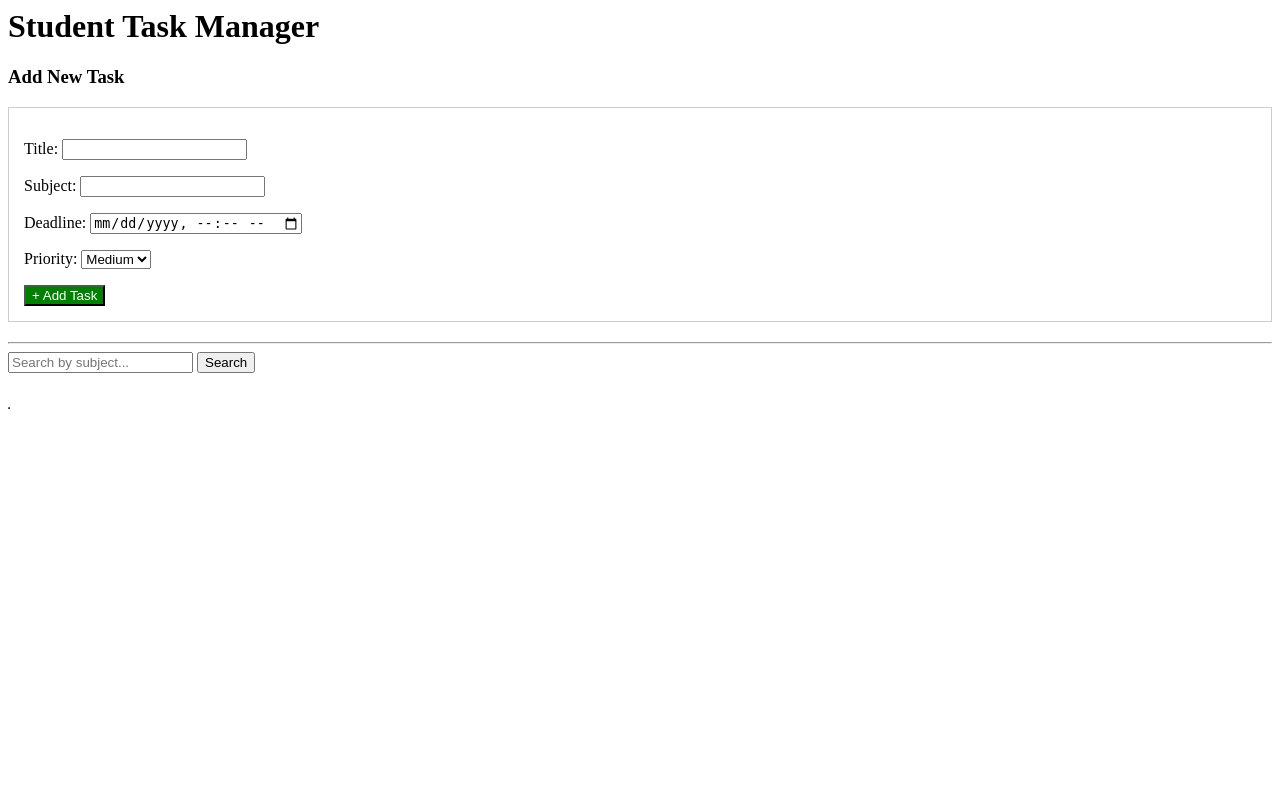
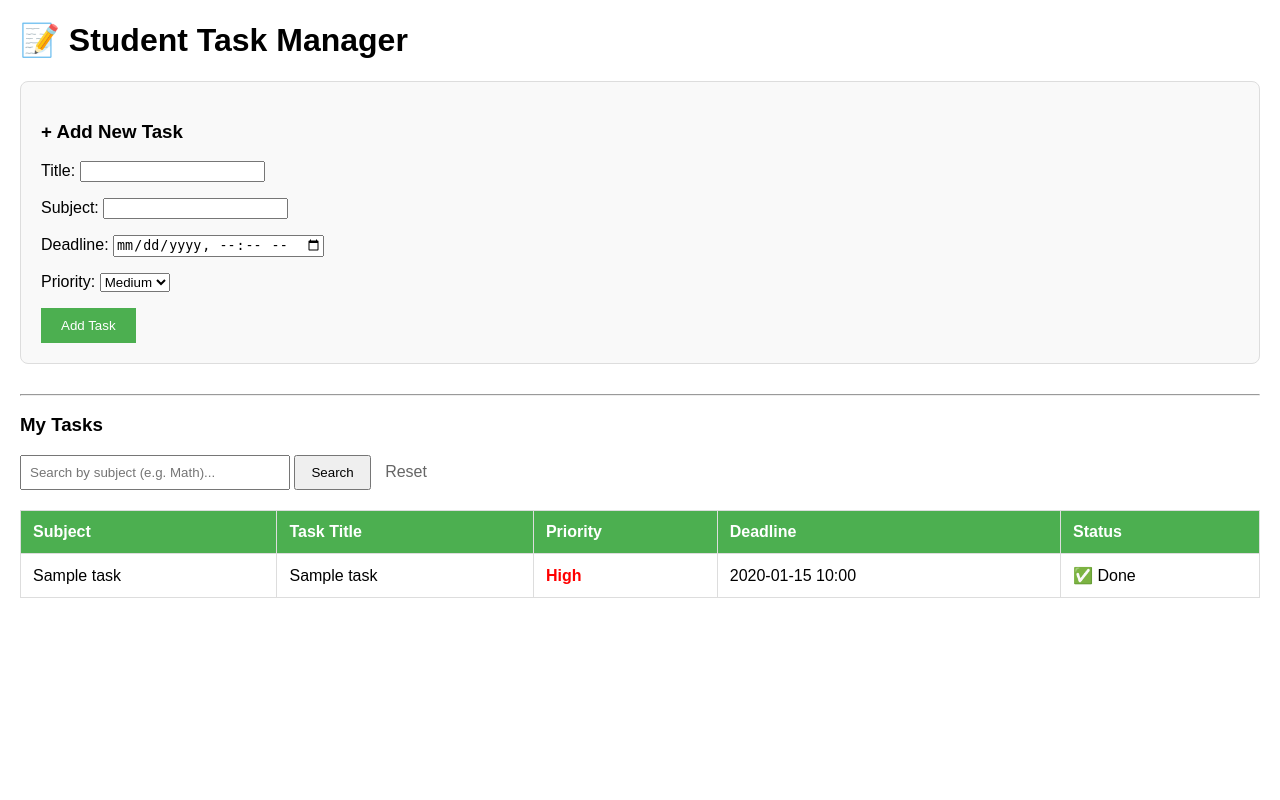
Before and after one commit to chimshiqi8057-beep/StudentTaskManager, a Django app: page / in a window 1280 px wide. Run offline with Django 5.2, Linux system fonts and the light colour scheme; tables that the repository leaves empty hold one stand-in row (values such as "Sample post").

Commit message:
Completed the Create Task feature

```diff
--- a/task/forms.py
+++ b/task/forms.py
@@ -4,9 +4,9 @@ from .models import Task
 class TaskForm(forms.ModelForm):
     class Meta:
         model = Task
-        # 告诉 Python 我们要在网页上显示的字段
+        # 在网页上显示的字段
         fields = ['title', 'subject', 'deadline', 'priority']
-        # 让日期选择器看起来更像样
+        # 优化日期选择器，让它显示日历控件
         widgets = {
             'deadline': forms.DateTimeInput(attrs={'type': 'datetime-local'}),
         }
--- a/task/templates/task/index.html
+++ b/task/templates/task/index.html
@@ -1,18 +1,69 @@
-<h1>Student Task Manager</h1>
+<!DOCTYPE html>
+<html lang="en">
+<head>
+    <meta charset="UTF-8">
+    <title>Student Task Manager</title>
+    <style>
+        body { font-family: Arial, sans-serif; margin: 20px; }
+        .add-form { background: #f9f9f9; padding: 20px; border-radius: 8px; border: 1px solid #ddd; margin-bottom: 30px; }
+        table { width: 100%; border-collapse: collapse; margin-top: 20px; }
+        th, td { padding: 12px; border: 1px solid #ddd; text-align: left; }
+        th { background-color: #4CAF50; color: white; }
+        .High { color: red; font-weight: bold; }
+        .Medium { color: orange; }
+        .Low { color: green; }
+    </style>
+</head>
+<body>
 
-<h3>Add New Task</h3>
-<form method="POST" style="margin-bottom: 20px; border: 1px solid #ccc; padding: 15px;">
-    {% csrf_token %} {{ form.as_p }} <button type="submit" style="background-color: green; color: white;">+ Add Task</button>
-</form>
+    <h1>📝 Student Task Manager</h1>
 
-<hr>
+    <div class="add-form">
+        <h3>+ Add New Task</h3>
+        <form method="POST">
+            {% csrf_token %}
+            {{ form.as_p }}
+            <button type="submit" style="padding: 10px 20px; background: #4CAF50; color: white; border: none; cursor: pointer;">Add Task</button>
+        </form>
+    </div>
 
-<form method="GET">
-    <input type="text" name="q" placeholder="Search by subject..." value="{{ request.GET.q }}">
-    <button type="submit">Search</button>
-</form>
+    <hr>
 
-<br>
+    <h3>My Tasks</h3>
+    <form method="GET">
+        <input type="text" name="q" placeholder="Search by subject (e.g. Math)..." value="{{ request.GET.q }}" style="padding: 8px; width: 250px;">
+        <button type="submit" style="padding: 8px 15px;">Search</button>
+        <a href="/" style="margin-left: 10px; text-decoration: none; color: #666;">Reset</a>
+    </form>
 
-<table border="1">
+    <table>
+        <thead>
+            <tr>
+                <th>Subject</th>
+                <th>Task Title</th>
+                <th>Priority</th>
+                <th>Deadline</th>
+                <th>Status</th>
+            </tr>
+        </thead>
+        <tbody>
+            {% for t in tasks %}
+            <tr>
+                <td>{{ t.subject }}</td>
+                <td>{{ t.title }}</td>
+                <td class="{{ t.priority }}">{{ t.priority }}</td>
+                <td>{{ t.deadline|date:"Y-m-d H:i" }}</td>
+                <td>
+                    {% if t.is_completed %} ✅ Done {% else %} ⏳ Pending {% endif %}
+                </td>
+            </tr>
+            {% empty %}
+            <tr>
+                <td colspan="5" style="text-align: center;">No tasks found. Try adding one!</td>
+            </tr>
+            {% endfor %}
+        </tbody>
     </table>
+
+</body>
+</html>
--- a/task/views.py
+++ b/task/views.py
@@ -1,26 +1,29 @@
-from django.shortcuts import render, redirect # 记得导入 redirect
+from django.shortcuts import render, redirect
 from .models import Task
-from .forms import TaskForm # 导入刚才写的表单
+from .forms import TaskForm
 
 def index(request):
-    # --- 处理“添加任务”的 Python 逻辑 ---
+    # --- 逻辑 A: 处理用户点击 "Add Task" 提交的数据 ---
     if request.method == "POST":
         form = TaskForm(request.POST)
         if form.is_valid():
-            form.save() # 这行 Python 代码直接把数据存入数据库！
-            return redirect('index') # 添加完后刷新页面
+            form.save()  # 把新任务存入数据库
+            return redirect('index')  # 添加完后刷新页面，清空表单
     else:
         form = TaskForm()
 
-    # --- 处理“搜索”和“显示”的逻辑 ---
-    all_tasks = Task.objects.all().order_by('deadline') # 按截止日期排序
+    # --- 逻辑 B: 获取数据并排序 (按截止日期升序排列) ---
+    all_tasks = Task.objects.all().order_by('deadline')
 
-    query = request.GET.get('q')
+    # --- 逻辑 C: 处理搜索功能 ---
+    query = request.GET.get('q') # 获取搜索框输入的内容
     if query:
+        # 过滤科目(subject)中包含搜索词的任务
         all_tasks = all_tasks.filter(subject__icontains=query)
 
+    # 把数据发送给 HTML 网页
     context = {
         'tasks': all_tasks,
-        'form': form, # 把表单也发给网页
+        'form': form,
     }
     return render(request, 'task/index.html', context)
```
